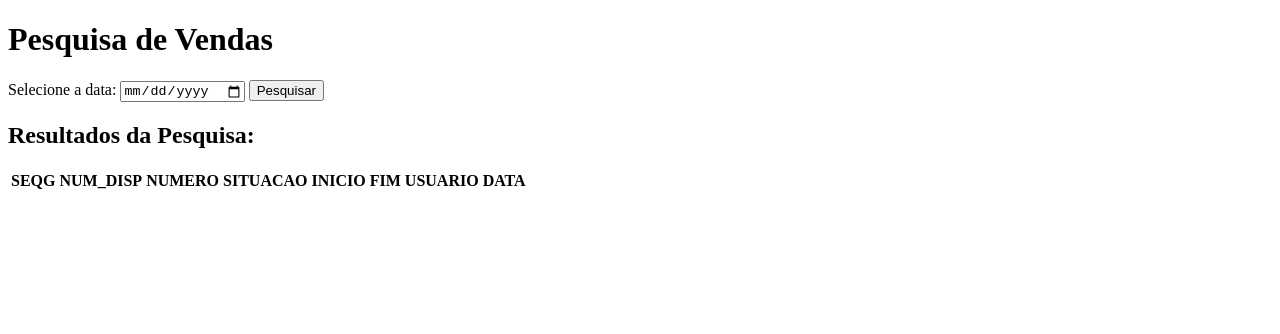
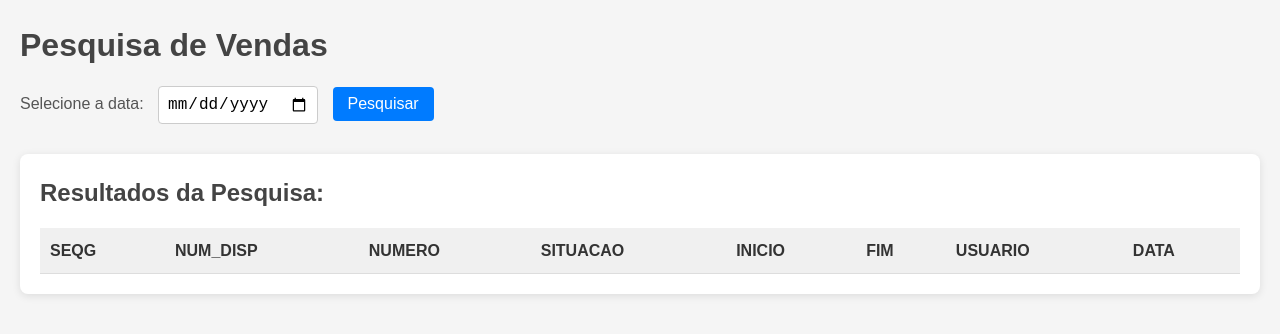
Before and after one commit to viabdon/API-ShowDB, a website: page src/public/index.html in a window 1280 px wide. Drawn offline with Linux system fonts and the light colour scheme.

Commit message:
Estilização
CSS concluído (por enquanto)

```diff
--- a/src/public/index.html
+++ b/src/public/index.html
@@ -7,6 +7,7 @@
 			content="width=device-width, initial-scale=1.0"
 		/>
 		<title>Pesquisa de Vendas</title>
+        <link rel="stylesheet" href="style.css">
 	</head>
 	<body>
 		<h1>Pesquisa de Vendas</h1>
--- /dev/null
+++ b/src/public/style.css
@@ -0,0 +1,78 @@
+/* Reset de estilo básico */
+* {
+	margin: 0;
+	padding: 0;
+	box-sizing: border-box;
+}
+
+body {
+	font-family: Arial, sans-serif;
+	background-color: #f5f5f5; /* Cor de fundo suave */
+	color: #333; /* Texto escuro para boa legibilidade */
+	line-height: 1.6;
+	padding: 20px;
+}
+
+h1,
+h2 {
+	color: #444; /* Cor um pouco mais clara para os títulos */
+	margin-bottom: 15px;
+}
+
+label {
+	font-size: 16px;
+	color: #555; /* Cor de texto para o rótulo */
+	margin-right: 10px;
+}
+
+input[type='date'] {
+	padding: 8px;
+	font-size: 16px;
+	margin-right: 10px;
+	border: 1px solid #ccc; /* Borda suave */
+	border-radius: 4px;
+	background-color: #fff;
+}
+
+button {
+	padding: 8px 15px;
+	font-size: 16px;
+	border: none;
+	background-color: #007bff; /* Cor de fundo do botão */
+	color: #fff; /* Texto branco no botão */
+	border-radius: 4px;
+	cursor: pointer;
+}
+
+button:hover {
+	background-color: #0056b3; /* Cor mais escura do botão ao passar o mouse */
+}
+
+#results {
+	margin-top: 30px;
+	padding: 20px;
+	background-color: #fff;
+	border-radius: 8px;
+	box-shadow: 0 2px 8px rgba(0, 0, 0, 0.1); /* Sombra suave para o container */
+}
+
+#resultsTable {
+	width: 100%;
+	border-collapse: collapse;
+	margin-top: 10px;
+}
+
+#resultsTable th,
+#resultsTable td {
+	padding: 10px;
+	text-align: left;
+	border-bottom: 1px solid #ddd; /* Borda sutil entre as células */
+}
+
+#resultsTable th {
+	background-color: #f0f0f0; /* Fundo suave para os títulos das colunas */
+}
+
+#resultsTable tr:hover {
+	background-color: #f9f9f9; /* Efeito de hover nas linhas */
+}
```
